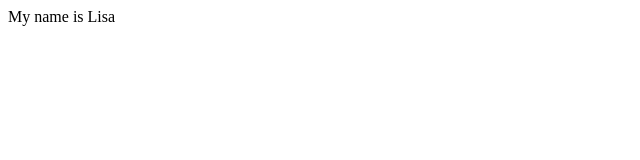
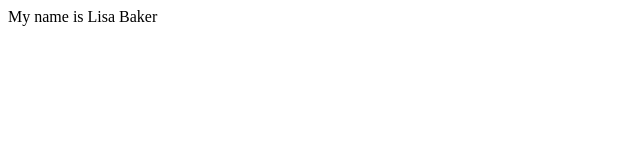
Before and after one commit to warriorspark456/First-GitHub-Project, a plain HTML site: page index.html in a window 1280 px wide. Shown: the full height of the page, 0-640 px from the left. Drawn offline with Linux system fonts and the light colour scheme.

Commit message:
Emphazise the name

```diff
--- a/index.html
+++ b/index.html
@@ -6,6 +6,6 @@
     <title>Document</title>
 </head>
 <body>
-    My name is Lisa
+    My name is Lisa Baker
 </body>
 </html>
```
